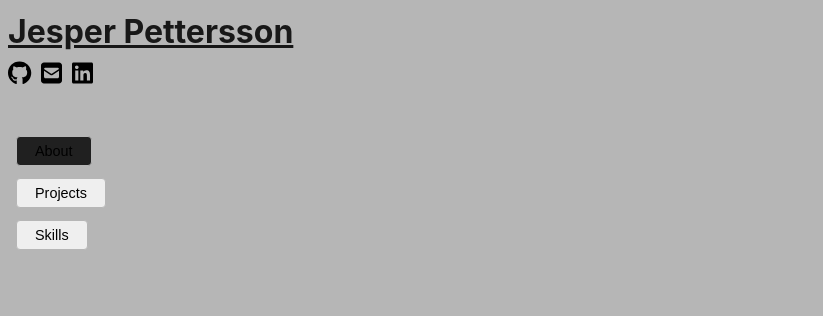
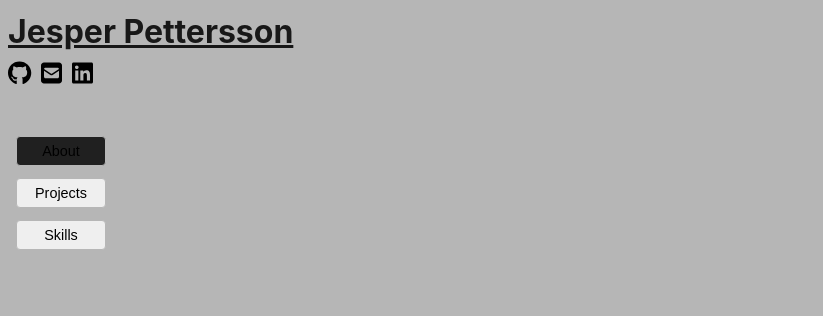
Before and after one commit to Jesper-dev/new_portfolio, a React (Vite) app: page / in a window 1024 px wide. Shown: the top 316 px of the page, without its empty margins (0-823 px from the left). Built offline with nearby package versions, Linux system fonts and the light colour scheme.

Commit message:
More responsive nav

```diff
--- a/src/components/nav/nav.scss
+++ b/src/components/nav/nav.scss
@@ -1,7 +1,23 @@
 .navContainer {
-    position: fixed;
-    left: 0;
-    top: 120px;
+    display: flex;
+    padding: 16px;
+    gap: 12px;
+    @media screen and (min-width: 1280px) {
+        position: fixed;
+        left: 0;
+        top: 120px;
+        flex-direction: column;
+    }
+    @media screen and (max-width: 1279px) and (min-width: 769px) {
+        position: fixed;
+        left: 0;
+        top: 120px;
+        flex-direction: column;
+    }
+    @media screen and (max-width: 768px) and (min-width: 481px) {
+
+    }
+
 
     #selected {
         background-color: #202020;
--- a/src/components/nav/nav.tsx
+++ b/src/components/nav/nav.tsx
@@ -1,4 +1,3 @@
-import { Flex } from "../flex/flex";
 import "./nav.scss";
 
 type NavProps = {
@@ -9,7 +8,7 @@
 export const Nav = ({ onChangeSection, selectedSection }: NavProps) => {
   return (
     <div className="navContainer">
-      <Flex direction="column" align="flex-start" padding="16px" gap="12px">
+      {/* <Flex direction="column" align="flex-start" padding="16px" gap="12px"> */}
       <button
         id={selectedSection === "aboutMe" ? "selected" : ""}
         onClick={() => onChangeSection("aboutMe")}
@@ -28,7 +27,7 @@
       >
         Skills
       </button>
-      </Flex>
+      {/* </Flex> */}
     </div>
   );
 };
```
Lines whose indentation alone changed are shown as unchanged.
